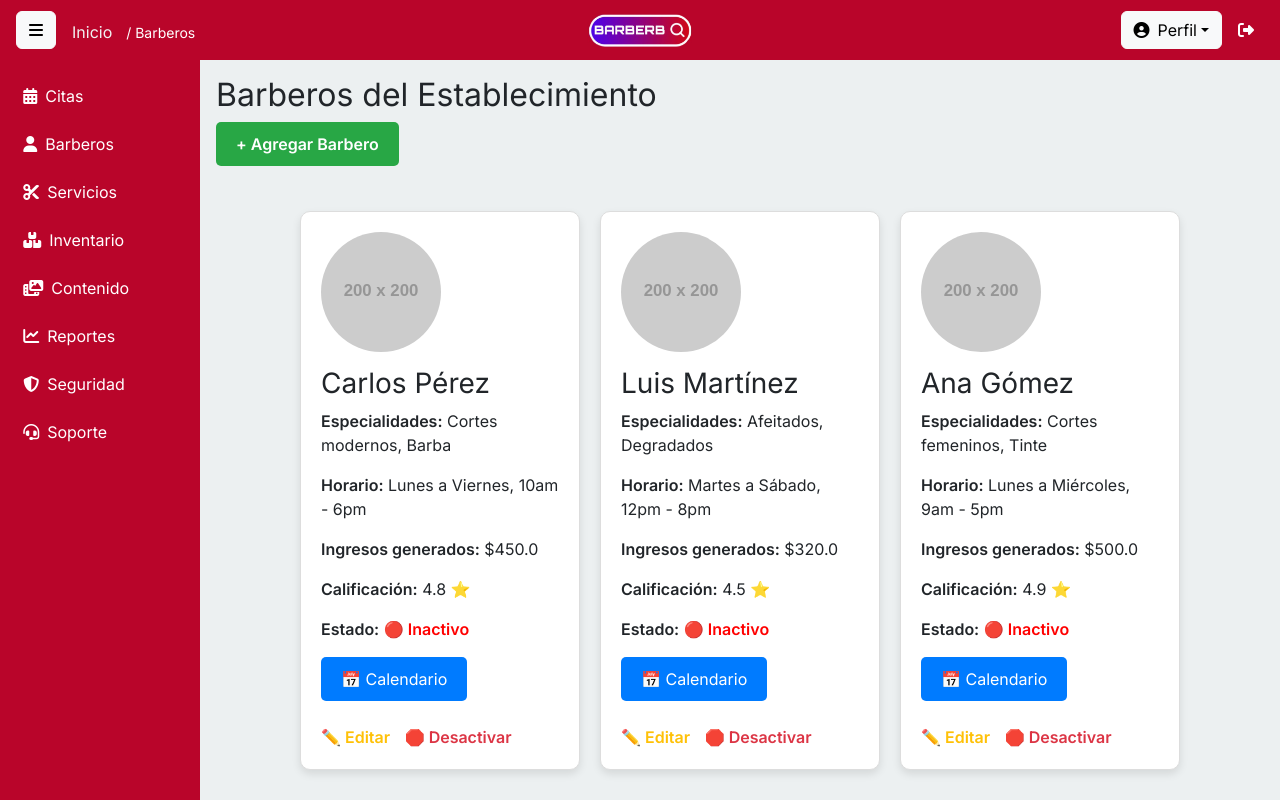
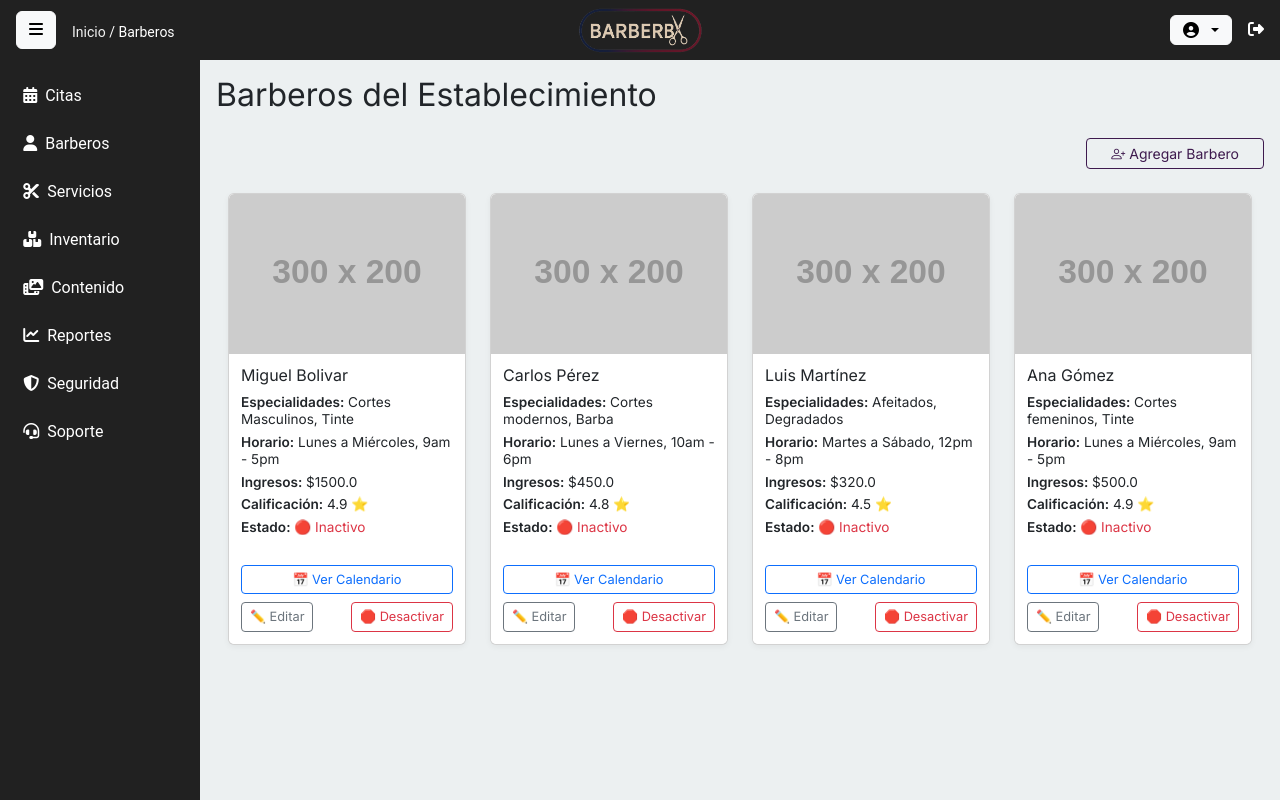
Before and after one commit to MikeBoss80/web_barberb, a Django app: page /admin_module/barberos/ in a window 1280 px wide. Run offline with Django 5.2, Linux system fonts and the light colour scheme; grey boxes labelled with a size stand in for pictures from a placeholder-image service; some libraries are stand-ins or nearby versions.

Commit message:
Actualizacion Interfaz
Se actualizo el diseño del header y aside adicional a eso el estilo de los componentes de las vistas de barberos main se actualizaron

```diff
--- a/admin_module/static/admin_module/css/barberos.css
+++ b/admin_module/static/admin_module/css/barberos.css
@@ -1,235 +1,104 @@
-/* Estilo general para los barberos */
-.barberos-container {
-    display: flex;
-    flex-wrap: wrap;
-    gap: 20px;
-    justify-content: center;  /* Centra las tarjetas en la página */
-    padding: 20px;
+
+/* Tarjeta compacta */
+.card.barbero {
+  max-width: 300px;
+  max-height: 500px;
+  margin: 0 auto;
+  box-shadow: 0 2px 6px rgba(0, 0, 0, 0.05);
+  transition: transform 0.2s ease, max-height 0.3s ease;
+  overflow: hidden;
 }
 
-.barbero-card {
-    background-color: #fff;
-    border: 1px solid #ddd;
-    padding: 20px;
-    width: 280px;
-    border-radius: 10px;
-    box-shadow: 0 4px 8px rgba(0, 0, 0, 0.1);
-    text-align: left;  /* Centra el texto dentro de la tarjeta */
-    margin: 5px 0;
-    transition: transform 0.3s ease, box-shadow 0.3s ease;
+.card.barbero:hover {
+  transform: translateY(-4px);
+  max-height: 800px;
 }
 
-/* Efecto de hover para las tarjetas de barberos */
-.barbero-card:hover {
-    transform: translateY(-5px);
-    box-shadow: 0 6px 15px rgba(0, 0, 0, 0.2);
+/* Imagen dentro de la tarjeta */
+.card.barbero .card-img-top {
+  height: 160px;
+  object-fit: cover;
+  object-position: center;
 }
 
-.barbero-foto {
-    width: 120px;
-    height: 120px;
-    object-fit: cover;
-    border-radius: 50%;
-    margin-bottom: 15px;
+/* Cuerpo de la tarjeta */
+.card.barbero .card-body {
+  padding: 0.75rem;
 }
 
-/* Estilo para el modal (Calendario) */
-.modal {
-    position: fixed;
-    z-index: 1000;
-    left: 0; top: 0;
-    width: 100%; height: 100%;
-    overflow: auto;
-    background-color: rgba(0, 0, 0, 0.4);
-    display: flex;
-    justify-content: center;
-    align-items: center;  /* Centra el modal en la pantalla */
+.card.barbero .card-title {
+  font-size: 1rem;
+  margin-bottom: 0.5rem;
 }
 
-.modal-content {
-    background-color: #fff;
-    padding: 20px;
-    width: 80%;
-    max-width: 800px;  /* Limita el tamaño máximo del modal */
-    border-radius: 8px;
-    box-shadow: 0 4px 10px rgba(0, 0, 0, 0.1);
+.card.barbero .card-text {
+  font-size: 0.85rem;
+  margin-bottom: 0.3rem;
+  line-height: 1.3;
+  overflow: hidden;
+  display: -webkit-box;
+  -webkit-line-clamp: 3;
+  -webkit-box-orient: vertical;
+  transition: all 0.3s ease;
 }
 
-/* Estilo para el botón de cerrar el modal */
-.close {
-    position: absolute;
-    top: 10px;
-    right: 10px;
-    font-size: 30px;
-    font-weight: bold;
-    color: #888;
-    cursor: pointer;
+.card.barbero:hover .card-text {
+  -webkit-line-clamp: unset;
+  display: block;
+  overflow: visible;
 }
 
-/* Estilo para el botón de "Ver Calendario" */
-button {
-    background-color: #007bff;
-    color: white;
-    padding: 10px 20px;
-    border: none;
-    border-radius: 5px;
-    font-size: 16px;
-    cursor: pointer;
-    transition: background-color 0.3s ease;
+/* Footer compacto */
+.card.barbero .card-footer {
+  padding: 0.75rem;
+  background-color: #fff;
+  border-top: none;
 }
 
-button:hover {
-    background-color: #0056b3;
+/* Botones */
+.card.barbero .btn {
+  font-size: 0.8rem;
+  padding: 0.25rem 0.5rem;
 }
 
-/* Estilo de los enlaces */
-a {
-    color: #007bff;
-    text-decoration: none;
-    font-size: 16px;
-    margin-right: 10px;
+/* Mensajes */
+.alert {
+  margin-top: 1rem;
 }
 
-a:hover {
-    text-decoration: underline;
-}
-.btn-agregar {
-    display: inline-block;
-    margin-bottom: 20px;
-    background-color: #28a745;
-    color: white;
-    padding: 10px 20px;
-    border-radius: 5px;
-    font-weight: bold;
-    text-decoration: none;
+/* Mejora visual para modal */
+.modal-content {
+    max-height: 90vh;
+    overflow: hidden;
   }
 
-.btn-agregar:hover {
-    background-color: #218838;
+  .modal-body iframe {
+    width: 100%;
+    height: 500px;
+    border: none;
   }
 
-.btn-editar {
-    color: #ffc107;
-    font-weight: bold;
+  .modal.fade .modal-dialog {
+    transform: scale(0.95);
+    transition: transform 0.3s ease, opacity 0.3s ease;
   }
 
-.btn-desactivar {
-    color: #dc3545;
-    font-weight: bold;
-}
-
-.estado {
-    font-weight: bold;
-}
-
-.estado.activo {
-    color: green;
-}
-
-.estado.inactivo {
-    color: red;
-}
-
-.mensajes {
-    margin: 20px 0;
-}
-
-.alert {
-    padding: 10px 15px;
-    border-radius: 5px;
-    margin-bottom: 10px;
-    font-weight: bold;
-}
-
-.alert.success {
-    background-color: #d4edda;
-    color: #155724;
-}
-
-.alert.error {
-    background-color: #f8d7da;
-    color: #721c24;
-}
-
-.alert.warning {
-    background-color: #fff3cd;
-    color: #856404;
+  .modal.fade.show .modal-dialog {
+    transform: scale(1);
   }
 
 
-@media (max-width: 600px) {
-    .barbero-card {
-        width: 90%;
-    }
+/*Boton agregar barbero*/
+
+/* Cambiar color para todos los btn-outline-* */
+.btn-outline-success {
+    color: #3e1a4e; /* Color del texto */
+    border-color: #3e1a4e; /* Color del borde */
+    background-color: transparent; /* Color de fondo */
 }
 
-
-
-/* ESTILO PARA CALENDARIO MODAL/*
-
-/* Estilos para el modal */
-.modal {
-    position: fixed;
-    z-index: 1000;
-    top: 0;
-    left: 0;
-    width: 100%;
-    height: 100%;
-    background-color: rgba(0, 0, 0, 0.6);  /* Fondo más oscuro para el modal */
-    display: flex;
-    justify-content: center;
-    align-items: center;
-    opacity: 0;
-    visibility: hidden;  /* Lo ocultamos inicialmente */
-    transition: opacity 0.3s ease, visibility 0.3s ease;
+.btn-outline-success:hover {
+    color: #fff; /* Color del texto al pasar el mouse */
+    border-color: #3e1a4e; /* Color del borde al pasar el mouse */
+    background-color: #3e1a4e; /* Fondo transparente al pasar el mouse */
 }
-
-.modal.show {
-    opacity: 1;
-    visibility: visible;
-}
-
-/* Estilos para el contenido del modal */
-.modal-content {
-    position: relative;
-    background-color: #fff;
-    width: 80%;
-    max-width: 900px;
-    border-radius: 8px;
-    padding: 20px;
-    box-shadow: 0 4px 10px rgba(0, 0, 0, 0.2);
-    overflow: hidden;
-}
-
-/* Botón para cerrar */
-.close {
-    position: absolute;
-    top: 10px;
-    right: 10px;
-    font-size: 30px;
-    color: #888;
-    cursor: pointer;
-    transition: color 0.3s ease;
-}
-
-.close:hover {
-    color: #333;
-}
-
-/* Estilo del iframe (el calendario) */
-#iframe-calendario {
-    width: 100%;
-    height: 600px; /* Asegúrate de que el calendario tenga un buen tamaño */
-    border: none;
-    border-radius: 8px;  /* Bordes redondeados para el iframe */
-}
-
-/* Añadir animación de fade-in */
-@keyframes fadeIn {
-    from {
-        opacity: 0;
-    }
-    to {
-        opacity: 1;
-    }
-}
--- a/admin_module/templates/admin_module/barberos.html
+++ b/admin_module/templates/admin_module/barberos.html
@@ -1,126 +1,104 @@
 {% extends "admin_module/base_admin.html" %}
-
 {% load static %}
-
 
 {% block title %}Barberos{% endblock %}
 
 {% block extra_css %}
 <link rel="stylesheet" href="{% static 'admin_module/css/barberos.css' %}">
+<link href="https://cdn.jsdelivr.net/npm/bootstrap-icons/font/bootstrap-icons.css" rel="stylesheet">
 {% endblock %}
 
 {% block content %}
-<h2>Barberos del Establecimiento</h2>
+<h2 class="mb-4">Barberos del Establecimiento</h2>
 
-<script>
-    function mostrarCalendario(barberoId) {
-        const modal = document.getElementById('calendario-modal');
-        const iframe = document.getElementById('iframe-calendario');
-        iframe.src = `/barberos/${barberoId}/calendario/`;  // Cambiamos para cargar la URL dinámica
-        modal.style.display = 'block';
-    }
-
-    function cerrarCalendario() {
-        const modal = document.getElementById('calendario-modal');
-        modal.style.display = 'none';
-        document.getElementById('iframe-calendario').src = '';  // Limpiar el iframe para evitar carga repetida
-    }
-
-    window.onclick = function(event) {
-        const modal = document.getElementById('calendario-modal');
-        if (event.target == modal) {
-            cerrarCalendario();
-        }
-    }
-</script>
-
-<script>
-    function mostrarCalendario(barberoId) {
-        const modal = document.getElementById('calendario-modal');
-        const iframe = document.getElementById('iframe-calendario');
-        iframe.src = `/barberos/${barberoId}/calendario/`;  // Cambiar URL dinámica
-        modal.classList.add('show');  // Muestra el modal con animación
-    }
-
-    function cerrarCalendario() {
-        const modal = document.getElementById('calendario-modal');
-        modal.classList.remove('show');  // Oculta el modal con animación
-        document.getElementById('iframe-calendario').src = '';  // Limpiar el iframe
-    }
-
-    // Cierra el modal si se hace clic fuera del contenido
-    window.onclick = function(event) {
-        const modal = document.getElementById('calendario-modal');
-        if (event.target == modal) {
-            cerrarCalendario();
-        }
-    }
-</script>
-
-
-
-<div class="acciones-globales">
-    <a href="#" class="btn-agregar">+ Agregar Barbero</a>
+<div class="acciones-globales text-end mb-4">
+  <a href="#" class="btn btn-outline-success btn-sm px-4">
+    <i class="bi bi-person-plus"></i> Agregar Barbero
+  </a>
 </div>
 
-<div class="barberos-container">
+<div class="container">
+  <div class="row g-4">
     {% for barbero in barberos %}
-        <div class="barbero-card">
-            <img src="https://placehold.co/200x200" alt="Foto de {{ barbero.nombre }}" class="barbero-foto">
-            <h3>{{ barbero.nombre }}</h3>
-            <p><strong>Especialidades:</strong> {{ barbero.especialidades }}</p>
-            <p><strong>Horario:</strong> {{ barbero.horario }}</p>
-            <p><strong>Ingresos generados:</strong> ${{ barbero.ingresos_generados }}</p>
-            <p><strong>Calificación:</strong> {{ barbero.rating }} ⭐</p>
-            <p><strong>Estado:</strong>
+    <div class="col-md-3 col-sm-6 col-12 d-flex justify-content-center mb-4">
+      <div class="card barbero">
+        <img src="https://placehold.co/300x200" class="card-img-top" alt="Foto de {{ barbero.nombre }}">
+        <div class="card-body">
+          <h5 class="card-title">{{ barbero.nombre }}</h5>
+          <p class="card-text"><strong>Especialidades:</strong> {{ barbero.especialidades }}</p>
+          <p class="card-text"><strong>Horario:</strong> {{ barbero.horario }}</p>
+          <p class="card-text"><strong>Ingresos:</strong> ${{ barbero.ingresos_generados }}</p>
+          <p class="card-text"><strong>Calificación:</strong> {{ barbero.rating }} ⭐</p>
+          <p class="card-text">
+            <strong>Estado:</strong>
             {% if barbero.activo %}
-                <span class="estado activo">🟢 Activo</span>
+              <span class="text-success">🟢 Activo</span>
             {% else %}
-                <span class="estado inactivo">🔴 Inactivo</span>
+              <span class="text-danger">🔴 Inactivo</span>
             {% endif %}
-            </p>
-
-            <div class="acciones">
-                <button onclick="mostrarCalendario({{ barbero.id }})">📅 Calendario</button>
-                <BR></BR>
-                <a href="#" class="btn-editar">✏️ Editar</a>
-                <a href="#" class="btn-desactivar">🛑 Desactivar</a>
-            </div>
+          </p>
         </div>
+        <div class="card-footer d-flex flex-column align-items-start gap-2">
+          <button class="btn btn-outline-primary btn-sm w-100" onclick="mostrarCalendario({{ barbero.id }})">📅 Ver Calendario</button>
+          <div class="d-flex w-100 justify-content-between">
+            <a href="#" class="btn btn-sm btn-outline-secondary">✏️ Editar</a>
+            <a href="#" class="btn btn-sm btn-outline-danger">🛑 Desactivar</a>
+          </div>
+        </div>
+      </div>
+    </div>
     {% endfor %}
+  </div>
 </div>
 
 {% if messages %}
-    <div class="mensajes">
-        {% for message in messages %}
-            <div class="alert {{ message.tags }}">{{ message }}</div>
-        {% endfor %}
+  <div class="container">
+    {% for message in messages %}
+    <div class="alert alert-{{ message.tags }} alert-dismissible fade show" role="alert">
+      <i class="bi bi-info-circle-fill me-2"></i>{{ message }}
+      <button type="button" class="btn-close" data-bs-dismiss="alert" aria-label="Close"></button>
     </div>
+    {% endfor %}
+  </div>
 {% endif %}
 
-
 <!-- Modal para el calendario -->
-
-<div id="calendario-modal" class="modal">
-    <div class="modal-content">
-        <span class="close" onclick="cerrarCalendario()">&times;</span>
-        <iframe id="iframe-calendario" src="" frameborder="0"></iframe>
-    </div>
-</div>
-
-<!-- Modal para mostrar el calendario -->
-<div id="calendario-modal" class="modal fade" tabindex="-1" aria-hidden="true" style="display: none;" onclick="cerrarCalendario()">
-    <div class="modal-dialog modal-xl modal-dialog-centered" onclick="event.stopPropagation()">
-      <div class="modal-content">
-        <div class="modal-header">
+<!-- Modal para el calendario -->
+    <div id="calendario-modal" class="modal fade" tabindex="-1" aria-hidden="true" onclick="cerrarCalendario()">
+    <div class="modal-dialog modal-dialog-centered modal-lg" onclick="event.stopPropagation()">
+      <div class="modal-content shadow-lg border-0 rounded-3">
+        <div class="modal-header bg-light">
           <h5 class="modal-title">Calendario del Barbero</h5>
           <button type="button" class="btn-close" onclick="cerrarCalendario()"></button>
         </div>
         <div class="modal-body p-0">
-          <iframe id="iframe-calendario" src="" width="100%" height="600" style="border: none;"></iframe>
+          <iframe id="iframe-calendario" src="" style="width: 100%; height: 500px; border: none;"></iframe>
         </div>
       </div>
     </div>
-  </div>
+    </div>
 
+<script>
+  function mostrarCalendario(barberoId) {
+    const modal = document.getElementById('calendario-modal');
+    const iframe = document.getElementById('iframe-calendario');
+    iframe.src = `/barberos/${barberoId}/calendario/`;
+    modal.classList.add('show');
+    modal.style.display = 'block';
+  }
+
+  function cerrarCalendario() {
+    const modal = document.getElementById('calendario-modal');
+    modal.classList.remove('show');
+    modal.style.display = 'none';
+    document.getElementById('iframe-calendario').src = '';
+  }
+
+  window.onclick = function(event) {
+    const modal = document.getElementById('calendario-modal');
+    if (event.target === modal) {
+      cerrarCalendario();
+    }
+  }
+</script>
 {% endblock %}
--- a/admin_module/templates/admin_module/base_admin.html
+++ b/admin_module/templates/admin_module/base_admin.html
@@ -13,6 +13,8 @@
     <link href="https://fonts.googleapis.com/css2?family=Inter:wght@400;600&display=swap" rel="stylesheet">
     <link href="https://cdnjs.cloudflare.com/ajax/libs/font-awesome/6.5.0/css/all.min.css" rel="stylesheet">
     <link href="https://cdn.jsdelivr.net/npm/bootstrap@5.3.3/dist/css/bootstrap.min.css" rel="stylesheet">
+    <link rel="preconnect" href="https://cdn.jsdelivr.net">
+
 
     <!-- Estilo base del admin -->
     <link rel="stylesheet" href="{% static 'admin_modulo/css/base.css' %}">
@@ -41,7 +43,7 @@ body {
 /* Header fijo */
 header {
   height: 60px;
-  background-color: #b9052a;
+  background-color: #212121;
   color: white;
   display: flex;
   align-items: center;
@@ -52,6 +54,8 @@ header {
   left: 0;
   right: 0;
   z-index: 1000;
+  font-family: 'Roboto', sans-serif;
+
 }
 
 /* Layout principal debajo del header */
@@ -68,13 +72,15 @@ header {
 /* Aside fijo a la izquierda */
 aside {
   width: 200px;
-  background-color: #b9052a;
+  background-color: #212121;
   padding: 1rem;
   overflow-y: auto;
   height: calc(100vh - 60px); /* ocupa el alto restante */
   position: fixed;
   top: 60px;
   left: 0;
+  font-family: 'Roboto', sans-serif;
+
 }
 
 /* Menú lateral */
@@ -93,7 +99,7 @@ aside .nav-link {
 }
 
 aside .nav-link:hover {
-  background-color: #8c0657;
+  background-color: #3e1a4e;
 }
 
 /* Contenido principal desplazable */
@@ -170,7 +176,7 @@ main {
 
       <!-- Logo centrado -->
       <div class="text-center flex-grow-1 d-none d-md-block" style="position: absolute; left: 50%; transform: translateX(-50%);">
-          <img src="{% static 'admin_module/img/logo.png' %}" alt="Logo" height="35">
+          <img src="{% static 'admin_module/img/logo.png' %}" alt="Logo" height="45">
       </div>
 
       <!-- Opciones de usuario a la derecha -->
@@ -179,7 +185,7 @@ main {
 
           <div class="dropdown">
             <button class="btn btn-light dropdown-toggle d-flex align-items-center" type="button" id="dropdownPerfil" data-bs-toggle="dropdown" aria-expanded="false">
-                <i class="fas fa-user-circle me-2"></i> Perfil
+                <i class="fas fa-user-circle me-2"></i>
             </button>
             <ul class="dropdown-menu dropdown-menu-end" aria-labelledby="dropdownPerfil">
                 <li><a class="dropdown-item" href="{% url 'admin_module:perfil_usuario' %}">Ver perfil</a></li>
--- a/admin_module/views.py
+++ b/admin_module/views.py
@@ -122,6 +122,15 @@ class BarberosView(BreadcrumbMixin, TemplateView):
         context['barberos'] = [
             {
                 'id': 1,
+                'nombre': 'Miguel Bolivar',
+                'foto_url': 'https://via.placeholder.com/150',
+                'especialidades': 'Cortes Masculinos, Tinte',
+                'horario': 'Lunes a Miércoles, 9am - 5pm',
+                'ingresos_generados': 1500.00,  # Ejemplo de otro barbero
+                'rating': 4.9,
+            },
+            {
+                'id': 2,
                 'nombre': 'Carlos Pérez',
                 'foto_url': 'https://via.placeholder.com/150',
                 'especialidades': 'Cortes modernos, Barba',
@@ -130,7 +139,7 @@ class BarberosView(BreadcrumbMixin, TemplateView):
                 'rating': 4.8,
             },
             {
-                'id': 2,
+                'id': 3,
                 'nombre': 'Luis Martínez',
                 'foto_url': 'https://via.placeholder.com/150',
                 'especialidades': 'Afeitados, Degradados',
@@ -139,7 +148,7 @@ class BarberosView(BreadcrumbMixin, TemplateView):
                 'rating': 4.5,
             },
             {
-                'id': 3,
+                'id': 4,
                 'nombre': 'Ana Gómez',
                 'foto_url': 'https://via.placeholder.com/150',
                 'especialidades': 'Cortes femeninos, Tinte',
```
Also changed, not shown: admin_module/templates/admin_module/main.html (+66 -26 lines), admin_module/static/admin_module/img/logo.png, admin_module/static/admin_module/img/logo1.png (added), admin_module/static/admin_module/img/logoo.png (added). Lines whose indentation alone changed are shown as unchanged.
